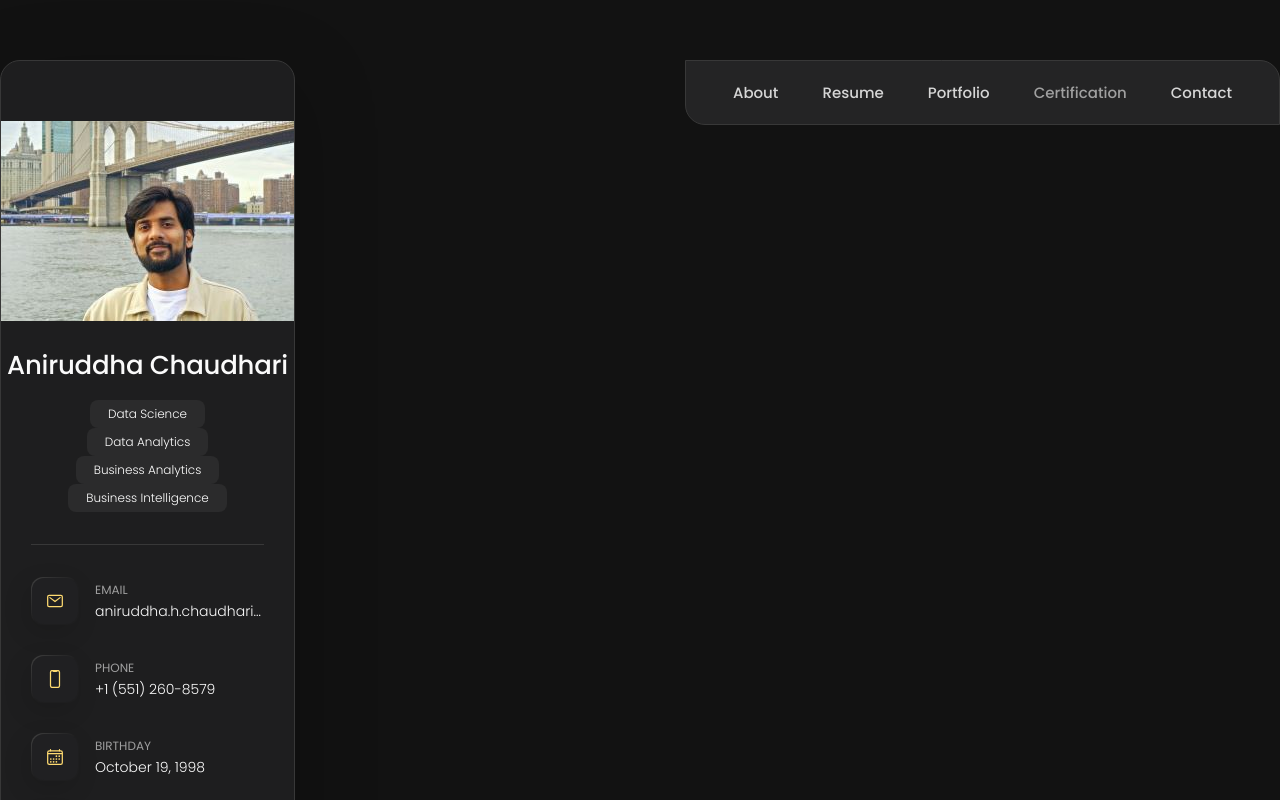
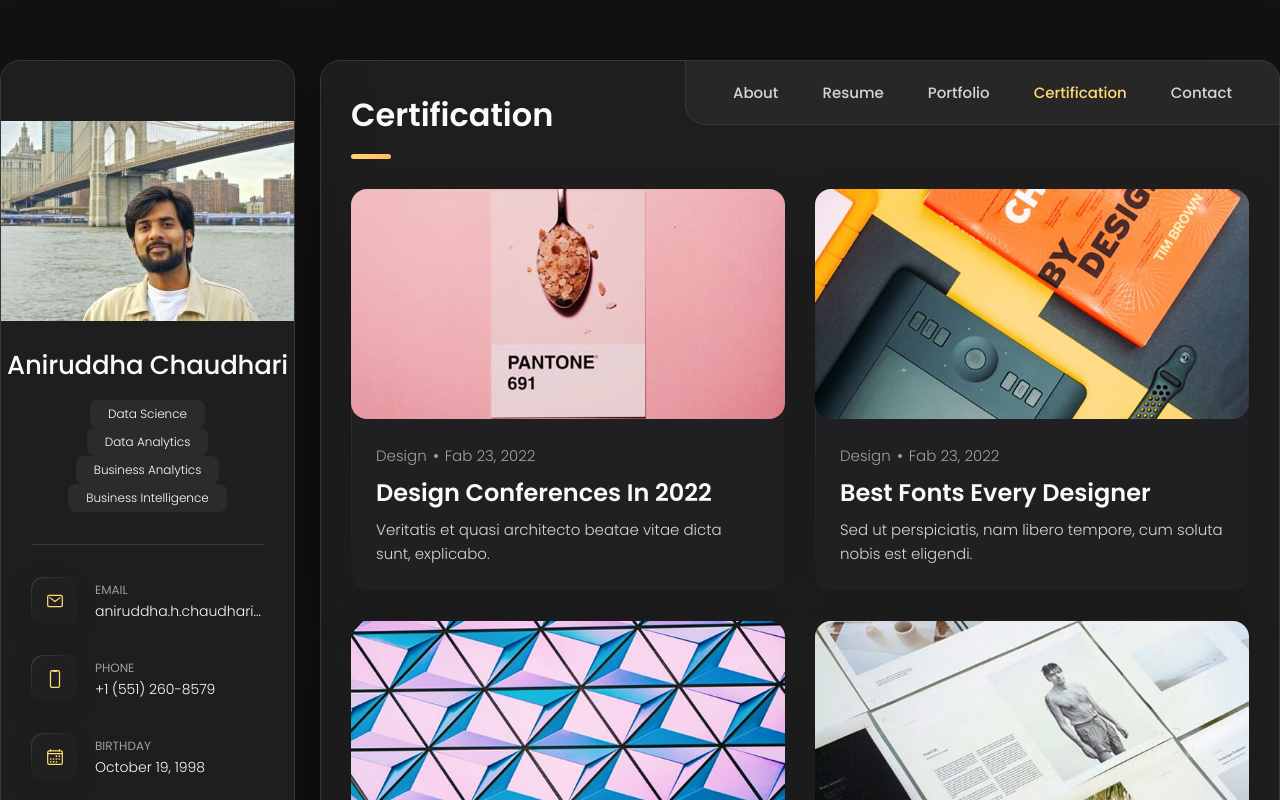
Before and after one commit to chaudharianiruddha/aniruddhachaudhari, a plain HTML site: page index.html in a window 1280 px wide. Both pictures are taken after a click on the button "Certification". Shown: the top 800 px of the page. Drawn offline with nearby package versions, Linux system fonts and the light colour scheme.

Commit message:
Update index.html

```diff
--- a/index.html
+++ b/index.html
@@ -1015,7 +1015,7 @@
         - #CERTIFICAION
       -->
 
-      <article class="blog" data-page="blog">
+      <article class="certification" data-page="certification">
 
         <header>
           <h2 class="h2 article-title">Certification</h2>
```
